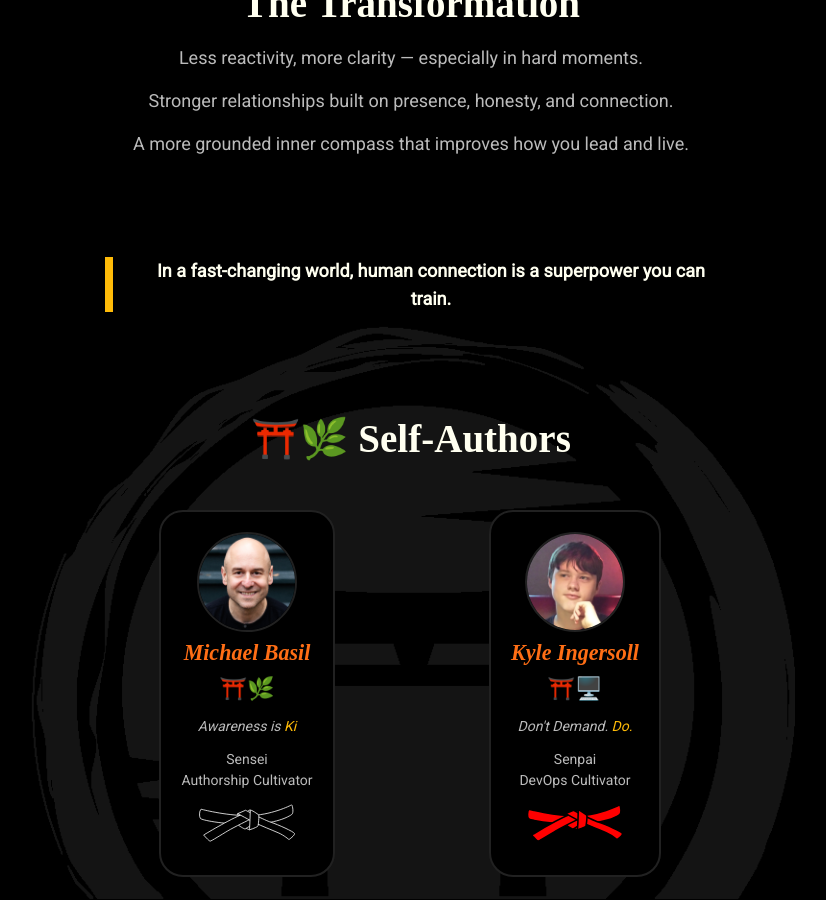
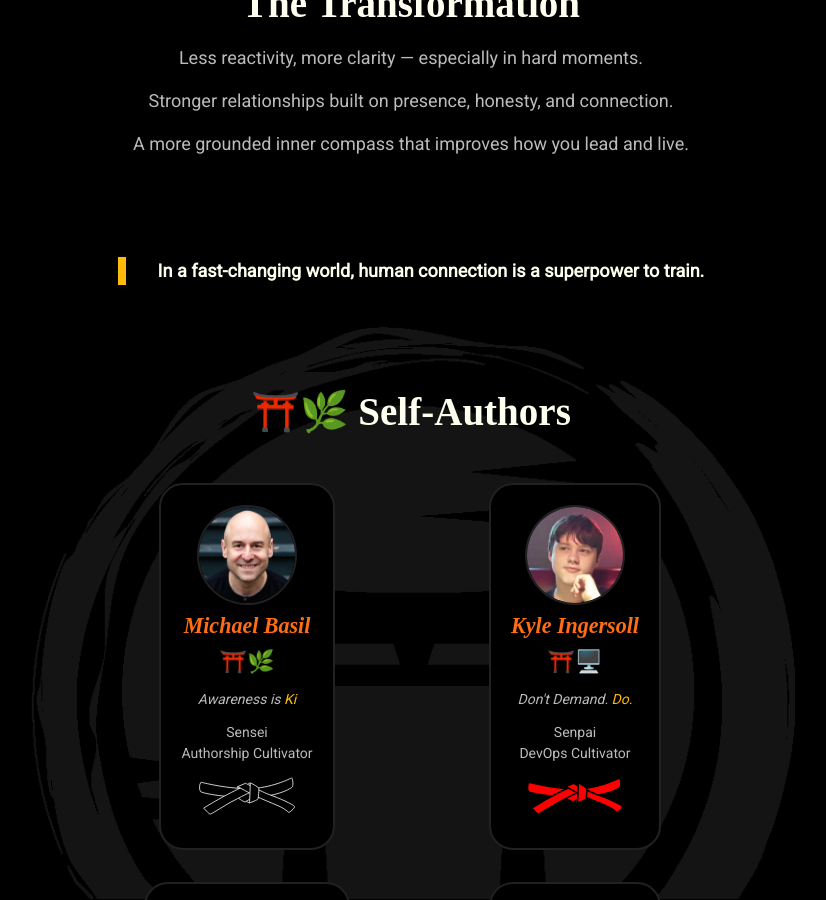
Before and after one commit to mindset-dojo/mindset-dojo.github.io, a Jekyll site: the page built from mission.md, in a window 1280 px wide and 900 px high, scrolled down 1332 px. Shown: the whole window, without its empty margins (229-1055 px from the left). Built offline with Jekyll 4.4.1, drawn with Linux system fonts in a browser that asks for light colours; some web fonts are replaced.

Commit message:
fix: streamline

```diff
--- a/_data/sections/mission.yaml
+++ b/_data/sections/mission.yaml
@@ -50,7 +50,7 @@ sections:
         - "A more grounded inner compass that improves how you lead and live."
   - type: quote
     data:
-      text: "In a fast-changing world, human connection is a superpower you can train."
+      text: "In a fast-changing world, human connection is a superpower to train."
   - type: authors
     data:
       leadership_flow:
```
